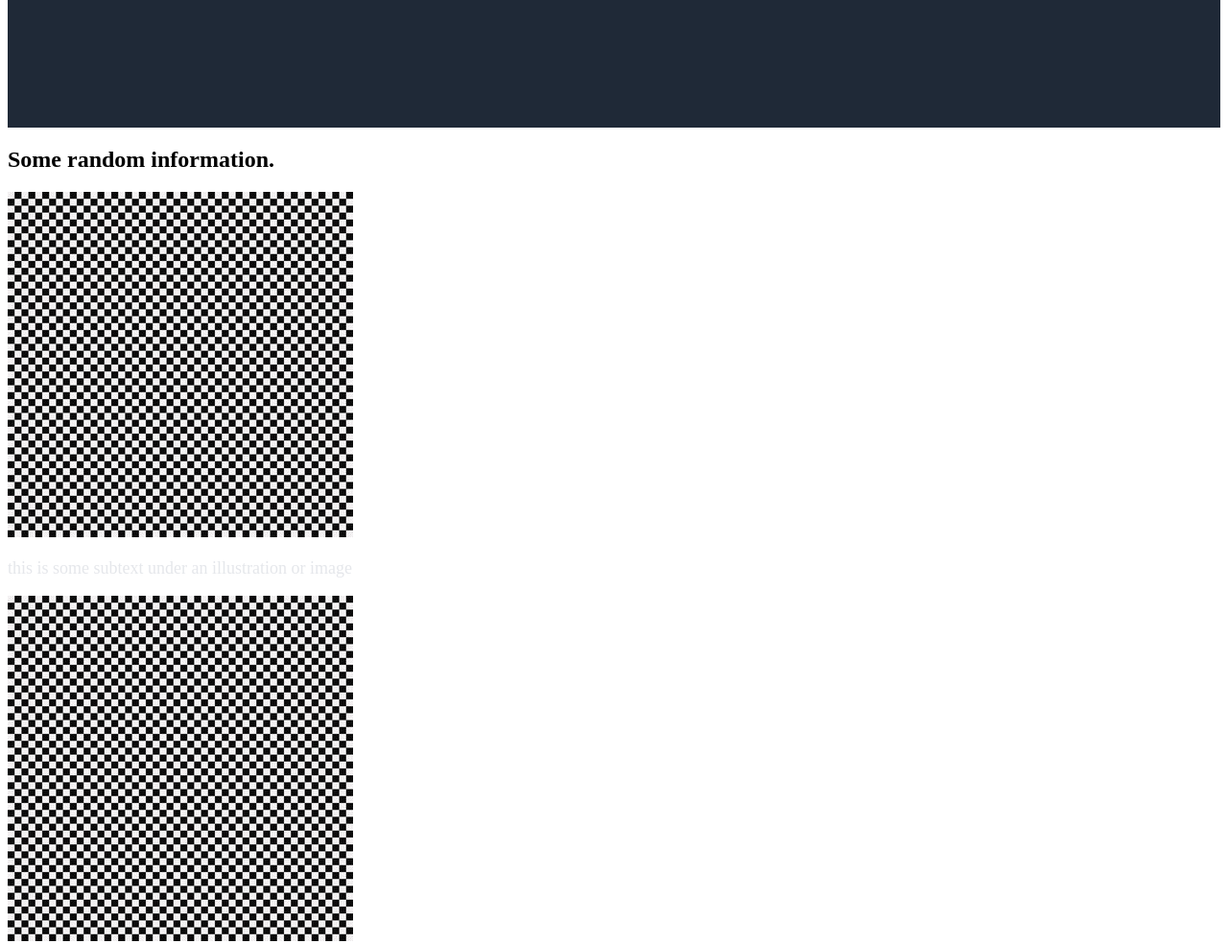
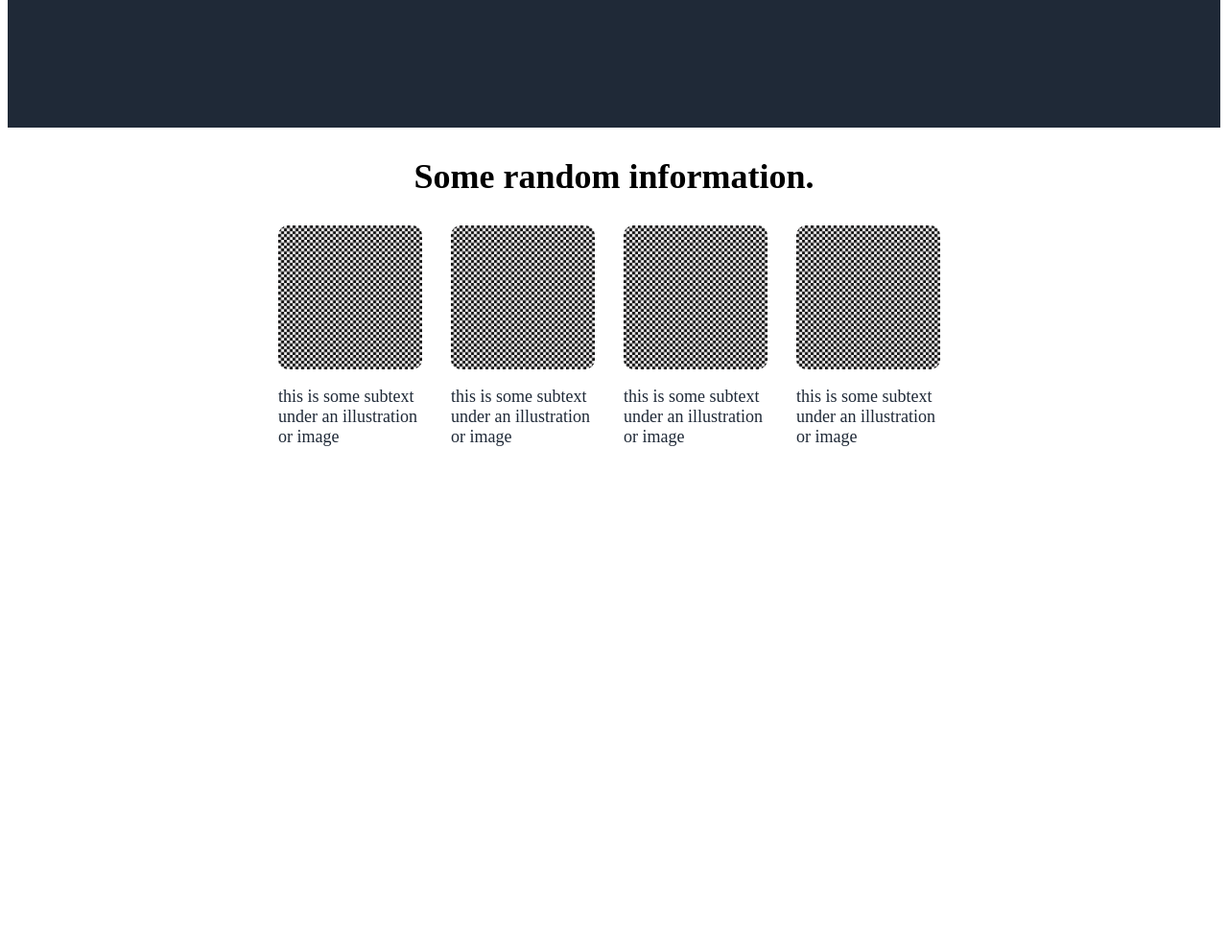
Before and after one commit to m-sherif-lutfy/odin-landing-page, a plain HTML site: page index.html in a window 1280 px wide. Shown: the part 660-1644 px from the top of the page at 96% size. After the commit the page ends 1282 px from the top, so only its background shows below. Drawn offline with Linux system fonts and the light colour scheme.

Commit message:
Style info section

```diff
--- a/css/index.css
+++ b/css/index.css
@@ -79,3 +79,49 @@ body {
     .about img {
         height: 60%;
     }
+
+    .info {
+        display: flex;
+        height: fit-content;
+        flex-direction: column;
+        margin-bottom: 130px;
+    }
+
+    .text {
+        display: flex;
+        justify-content: center;
+        align-items: center;
+    }
+
+    h2 {
+        font-size: 36px;
+        font-weight: bolder;
+    }
+
+    .cards {
+        display: flex;
+        height: fit-content;
+        gap: 20px;
+        justify-content: center;
+        align-items: center;
+    }
+
+    .card {
+        display: flex;
+        flex-direction: column;
+        width: 160px;
+        height: fit-content;
+    }
+
+    .card img {
+        width: 150px;
+        height: 150px;
+        border: 15px;
+        border-radius: 10px;
+        border-color: #3882f6;
+    }
+
+    .card p {
+        font-size: 18px;
+        color: #1f2937;
+    }
```
